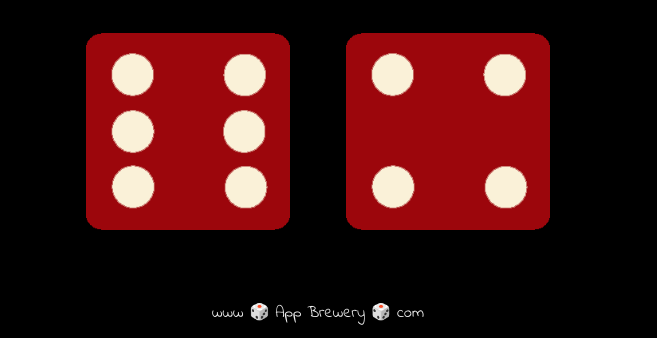
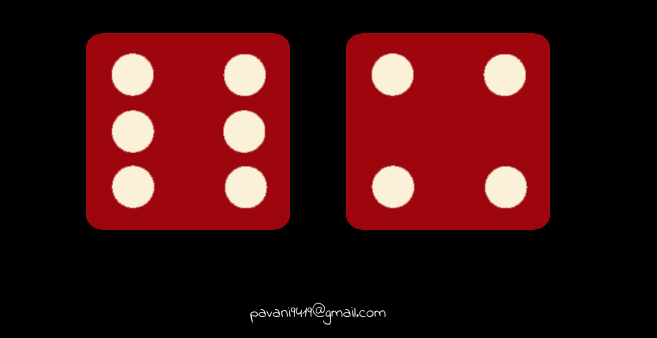
Before and after one commit to PavaniGudupu/LuckyRollDicee, a plain HTML site: page index.html in a window 1280 px wide. Shown: the part 462-800 px from the top of the page, without its empty margins (322-979 px from the left). Drawn offline with Linux system fonts and the light colour scheme.

Commit message:
Update index.html

```diff
--- a/index.html
+++ b/index.html
@@ -29,6 +29,6 @@
       </body>
 
       <footer>
-        www 🎲 App Brewery 🎲 com
+       pavani9419@gmail.com
       </footer>
     </html>
```
